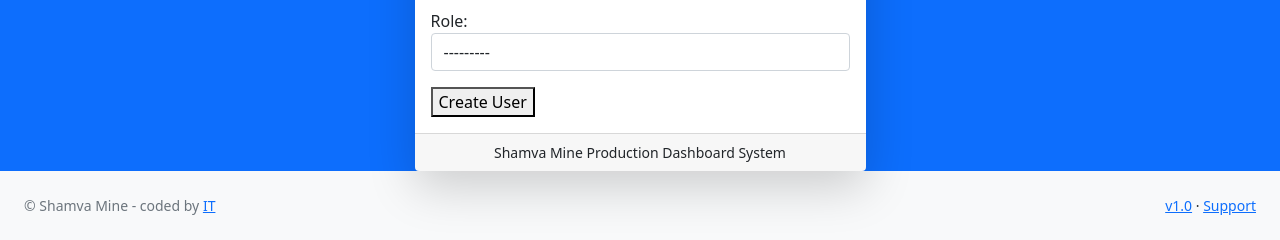
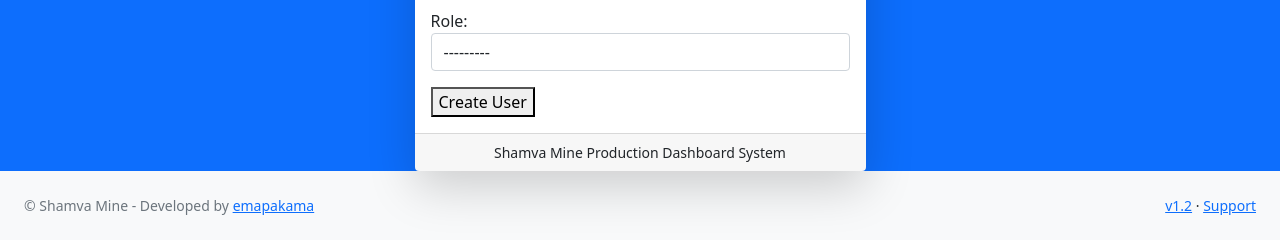
Before and after one commit to shamvamine/dashboardApp, a Django app: page /create-user in a window 1280 px wide. Shown: the part 708-948 px from the top of the page. Run offline with Django 4.2, Linux system fonts and the light colour scheme; data comes from the database, SQL or seed files in the repository; some libraries are stand-ins or nearby versions.

Commit message:
update footer for version

```diff
--- a/app/templates/includes/footer.html
+++ b/app/templates/includes/footer.html
@@ -2,10 +2,10 @@
   <div class="container-fluid px-4">
     <div class="d-flex align-items-center justify-content-between small">
       <div class="text-muted">
-        &copy; Shamva Mine - coded by <a target="_blank" href="">IT</a>
+        &copy; Shamva Mine - Developed by <a target="_blank" href="">emapakama</a>
       </div>
       <div>
-        <a target="_blank" href="#">v1.0</a>
+        <a target="_blank" href="#">v1.2</a>
         &middot;
         <a target="_blank" href="#">Support</a>
       </div>
```
